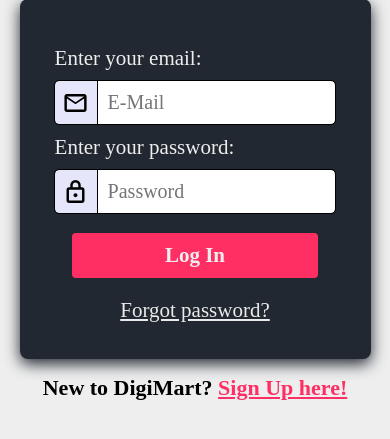
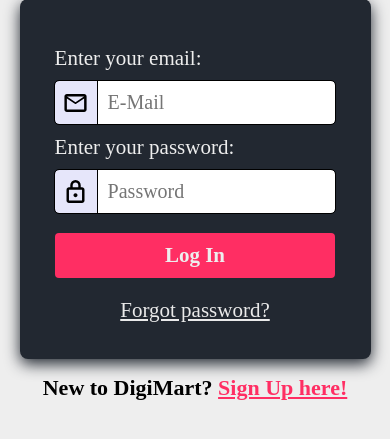
Before and after one commit to jatin1812/e-com.project, a PHP site: page /login.php in a window 390 px wide. Shown: the part 118-557 px from the top of the page. Run offline with PHP 8.4, Linux system fonts and the light colour scheme; data that the repository does not hold is empty.

Commit message:
Update loginStyle.css
changed button width for mobile devices

```diff
--- a/css/loginStyle.css
+++ b/css/loginStyle.css
@@ -337,7 +337,7 @@ h1{
 .btn{
         display: block;
         margin: 20px auto;
-        width: 70%;
+        width: 80%;
         padding:10px 10%;
         text-align: center;
         border:none;
```
